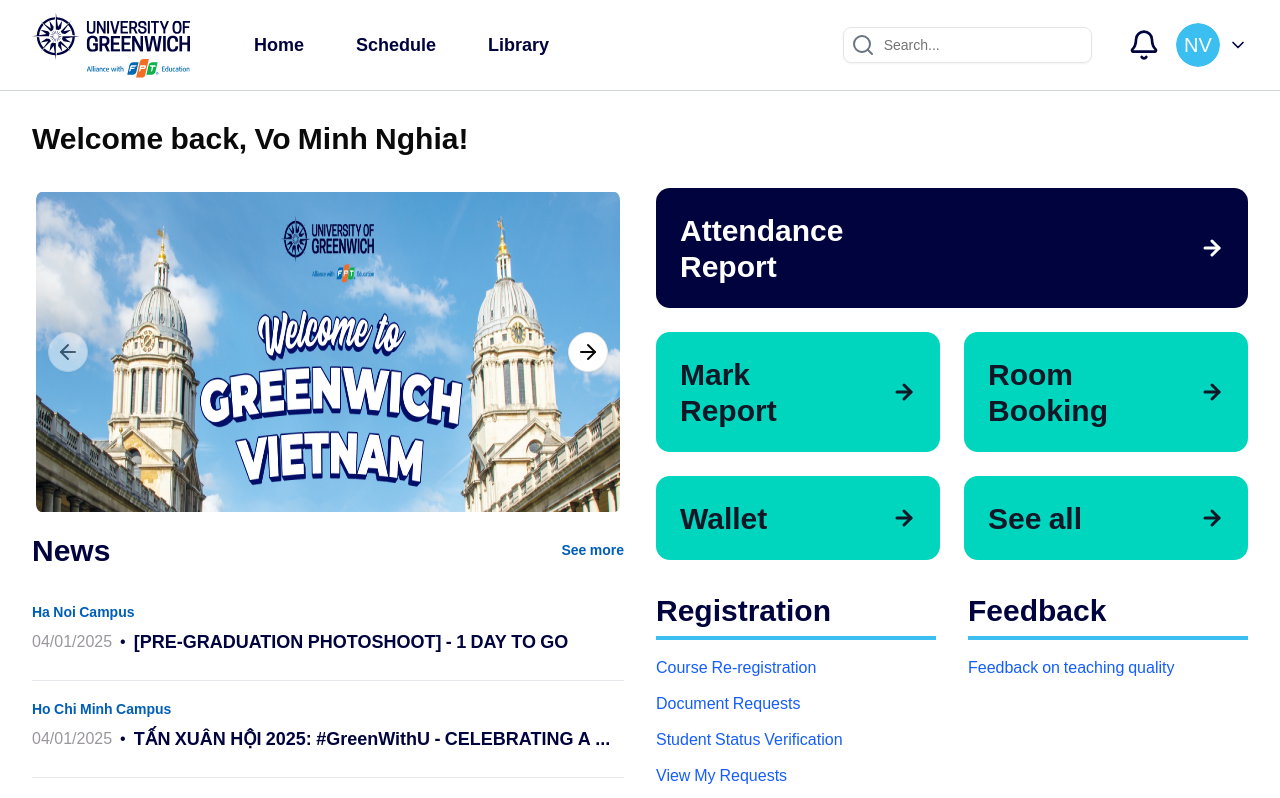
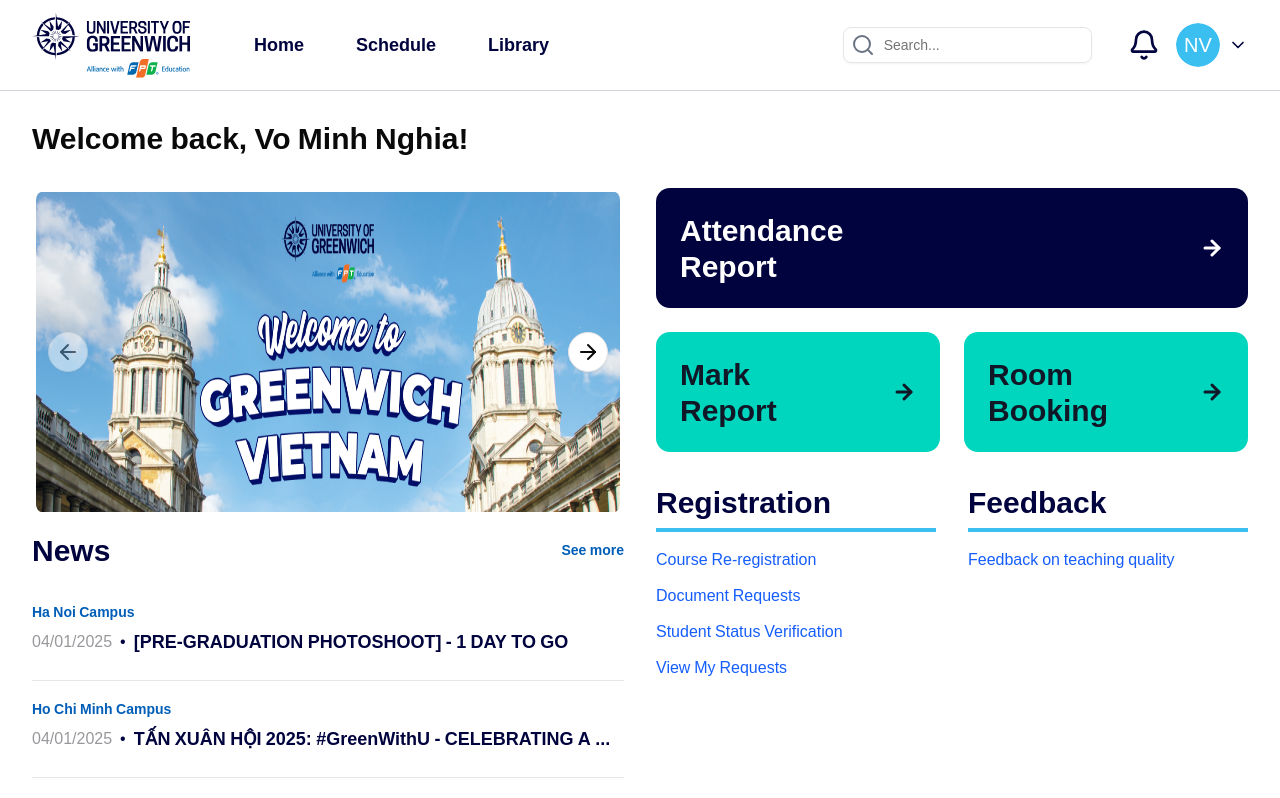
Before and after one commit to Horus031/FGW-Frontend, a React (Vite) app: page / in a window 1280 px wide. Shown: the top 798 px of the page. Built offline with nearby package versions, Linux system fonts and the light colour scheme.

Commit message:
delete button homepage

```diff
--- a/src/components/HomePage/ActionButtons.tsx
+++ b/src/components/HomePage/ActionButtons.tsx
@@ -30,7 +30,7 @@ const ActionButtons = () => {
         </NavLink>
 
         <NavLink
-          to="/room"
+          to="/booking"
           className="cursor-pointer bg-teal-400 text-gray-900 p-6 rounded-xl hover:bg-teal-500 transition-colors flex items-center justify-between group"
         >
           <span className="font-semibold text-left">
@@ -41,15 +41,6 @@ const ActionButtons = () => {
           <ArrowRight className="h-6 w-6 group-hover:translate-x-1 transition-transform  stroke-3" />
         </NavLink>
 
-        <button className="cursor-pointer bg-teal-400 text-gray-900 p-6 rounded-xl hover:bg-teal-500 transition-colors flex items-center justify-between group">
-          <span className="font-semibold text-left">Wallet</span>
-          <ArrowRight className="h-6 w-6 group-hover:translate-x-1 transition-transform stroke-3" />
-        </button>
-
-        <button className="cursor-pointer bg-teal-400 text-gray-900 p-6 rounded-xl hover:bg-teal-500 transition-colors flex items-center justify-between group">
-          <span className="font-semibold text-left">See all</span>
-          <ArrowRight className="h-6 w-6 group-hover:translate-x-1 transition-transform stroke-3" />
-        </button>
       </div>
     </div>
   );
```
